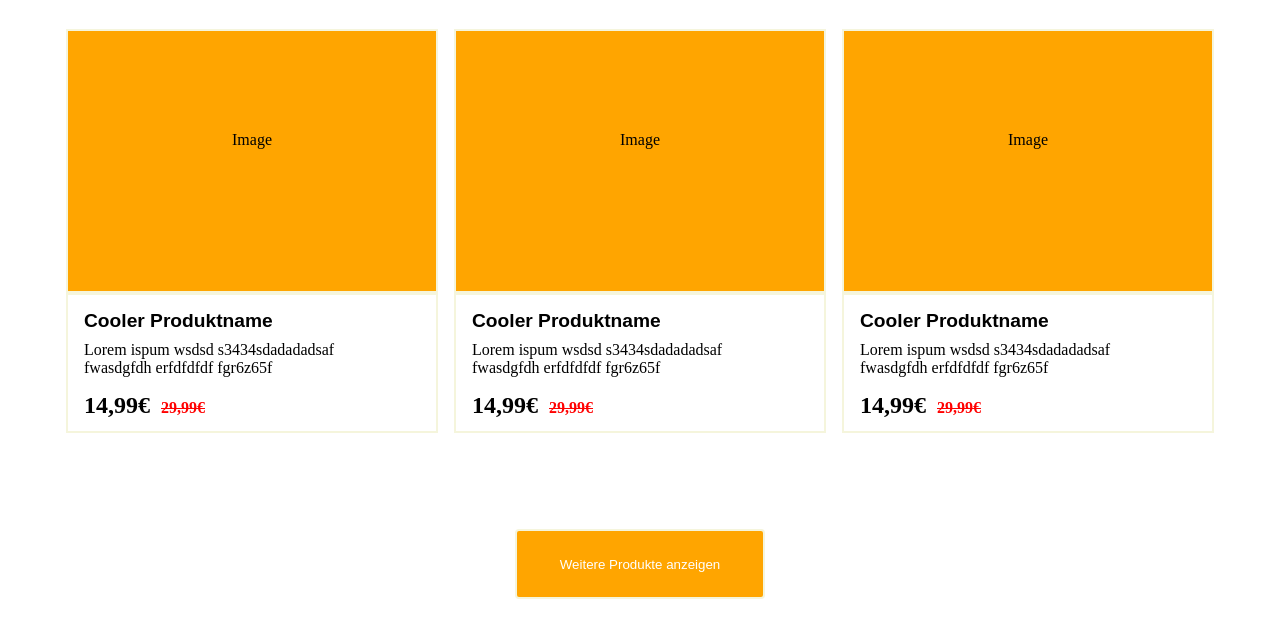
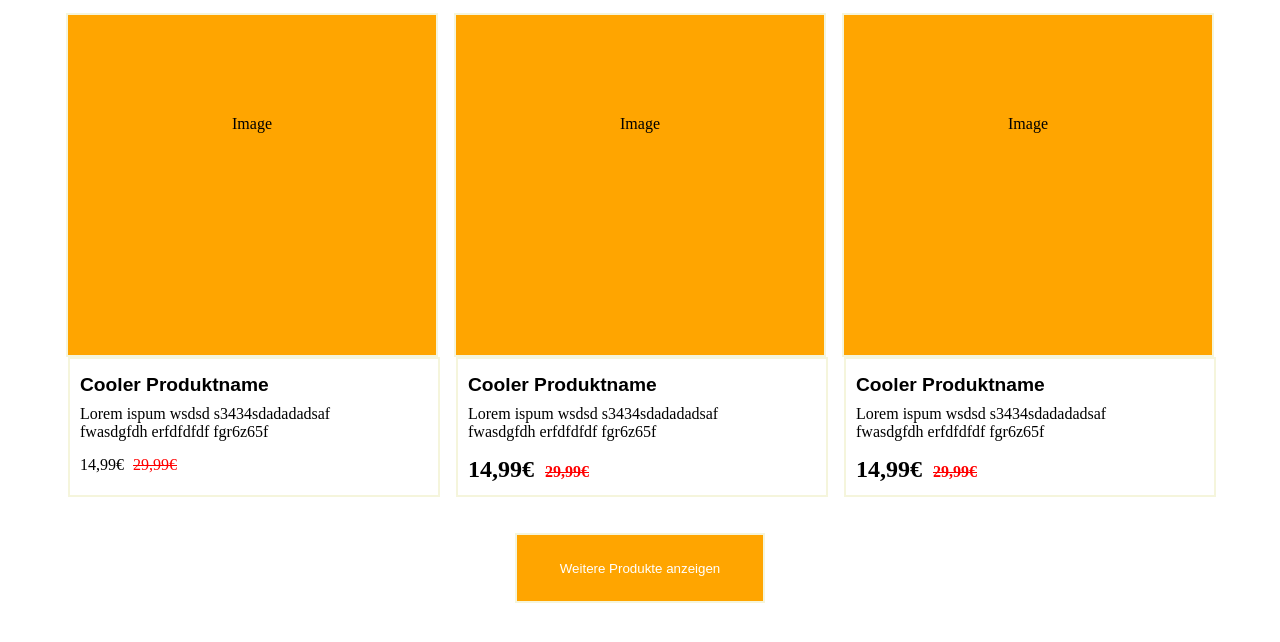
Before and after one commit to SteNuf/Modul-7-BEM-Aufgabe, a website: page index.html in a window 1280 px wide. Shown: the part 72-714 px from the top of the page. Drawn offline with Linux system fonts and the light colour scheme.

Commit message:
This commit add the new sass structure.

```diff
--- a/index.html
+++ b/index.html
@@ -7,6 +7,7 @@
     <link rel="stylesheet" href="output/output.css" />
   </head>
   <body>
+    <!--
     <section class="header">
       <div class="header-title">Beliebte Produkte</div>
     </section>
@@ -56,6 +57,61 @@
       <div class="button-frame">
         <button class="product-button">Weitere Produkte anzeigen</button>
       </div>
+    </footer> -->
+
+    <section class="header">
+      <div class="header-title">Beliebte Produkte</div>
+    </section>
+
+    <section class="products">
+      <div class="product-container">
+        <div class="product-image">
+          Image
+          <div class="product-information-frame">
+            <div class="product-information__name">Cooler Produktname</div>
+            <div class="product-information__text">
+              Lorem ispum wsdsd s3434sdadadadsaf<br />
+              fwasdgfdh erfdfdfdf fgr6z65f
+            </div>
+            <div class="product__dicount-price">
+              14,99€ <span class="product-information__last-price">29,99€</span>
+            </div>
+          </div>
+        </div>
+
+        <div class="product-image">
+          Image
+          <div class="product-information-frame">
+            <div class="product-information__name">Cooler Produktname</div>
+            <div class="product-information__text">
+              Lorem ispum wsdsd s3434sdadadadsaf<br />
+              fwasdgfdh erfdfdfdf fgr6z65f
+            </div>
+            <div class="product-information__dicount-price">
+              14,99€ <span class="product-information__last-price">29,99€</span>
+            </div>
+          </div>
+        </div>
+        <div class="product-image">
+          Image
+          <div class="product-information-frame">
+            <div class="product-information__name">Cooler Produktname</div>
+            <div class="product-information__text">
+              Lorem ispum wsdsd s3434sdadadadsaf<br />
+              fwasdgfdh erfdfdfdf fgr6z65f
+            </div>
+            <div class="product-information__dicount-price">
+              14,99€ <span class="product-information__last-price">29,99€</span>
+            </div>
+          </div>
+        </div>
+      </div>
+    </section>
+
+    <footer>
+      <div class="product-button-container">
+        <button class="product-button">Weitere Produkte anzeigen</button>
+      </div>
     </footer>
   </body>
 </html>
--- a/style.scss
+++ b/style.scss
@@ -1,16 +1,6 @@
-$fweight: bolder;
-
-@mixin font-family($font) {
-  font-family: $font;
-}
-
-@mixin backgroundColor($color) {
-  background-color: $color;
-}
-
-@mixin textColor($color) {
-  color: $color;
-}
+$primaryC: orange;
+$secondC: white;
+$thirdC: red;
 
 @mixin borderRadius($border: 2px, $border-style: solid, $border-color: beige) {
   border: $border;
@@ -21,10 +11,6 @@ $fweight: bolder;
 @mixin widthHeight($width: 23rem, $height: 10rem) {
   width: $width;
   height: $height;
-}
-
-@mixin fontSize($size) {
-  font-size: $size;
 }
 
 @mixin frame($top, $bottom) {
@@ -39,76 +25,75 @@ $fweight: bolder;
 }
 
 .header-title {
-  @include backgroundColor(white);
-  @include font-family(Arial);
-  @include fontSize(2rem);
+  background-color: $secondC;
+  font-family: Arial, Helvetica, sans-serif;
+  font-size: 2rem;
   font-weight: bolder;
   text-align: center;
   text-decoration: underline orange 5px;
   margin-top: 2rem;
 }
 
-.product {
-  @include alignment();
-  gap: 1rem;
-  margin-top: 1rem;
-}
-
-.product-image {
-  @include backgroundColor(orange);
-  @include borderRadius();
-  @include widthHeight();
-  @include font-family(Times New);
-  @include frame(100px, 0);
+.products {
   text-align: center;
 }
 
-.product-content {
+.product-container {
+  gap: 1rem;
+  margin-top: 1rem;
   @include alignment();
-  gap: 1rem;
+
+  .product-image {
+    @include borderRadius();
+    @include widthHeight(23rem, 15rem);
+    @include frame(100px, 0);
+    background-color: $primaryC;
+    font-family: "Times New Roman", Times, serif;
   }
 
   .product-information-frame {
-  @include backgroundColor(white);
     @include borderRadius();
-  @include widthHeight(22rem, 8.5rem);
-  padding-left: 1rem;
+    @include widthHeight(22.4rem, 8.5rem);
+    background-color: $secondC;
+    margin-top: 14rem;
+    text-align: left;
+    padding-left: 10px;
   }
 
-.product__name {
+  .product-information__name {
     @include frame(15px, 4px);
-  @include fontSize(1.2rem);
-  @include font-family(Arial);
-  font-weight: $fweight;
+    font-family: Arial;
+    font-size: 1.2rem;
+    font-weight: bolder;
   }
 
-.product__text {
+  .product-information__text {
     @include frame(5px, 15px);
-  @include font-family(Times New);
+    font-family: "Times New Roman", Times, serif;
   }
 
-.product__dicount-price {
-  @include fontSize(1.5rem);
-  font-weight: $fweight;
+  .product-information__dicount-price {
+    font-size: 1.5rem;
+    font-weight: bolder;
   }
 
-.product__last-price {
-  @include textColor(red);
-  @include fontSize(1rem);
+  .product-information__last-price {
+    color: $thirdC;
+    font-size: 1rem;
     text-decoration: line-through;
     margin: 0 5px;
   }
+}
 
-.button-frame {
+.product-button-container {
   @include alignment();
+  margin-top: 5rem;
 }
 
 .product-button {
-  @include backgroundColor(orange);
   @include borderRadius();
+  @include widthHeight(250px, 70px);
+  background-color: $primaryC;
+  color: $secondC;
   margin-top: 6rem;
-
-  @include widthHeight(250px, 70px);
-  @include textColor(white);
-  border-radius: 4px;
 }
```
Also changed, not shown: output/output.css, 1 other file. Lines whose indentation alone changed are shown as unchanged.
